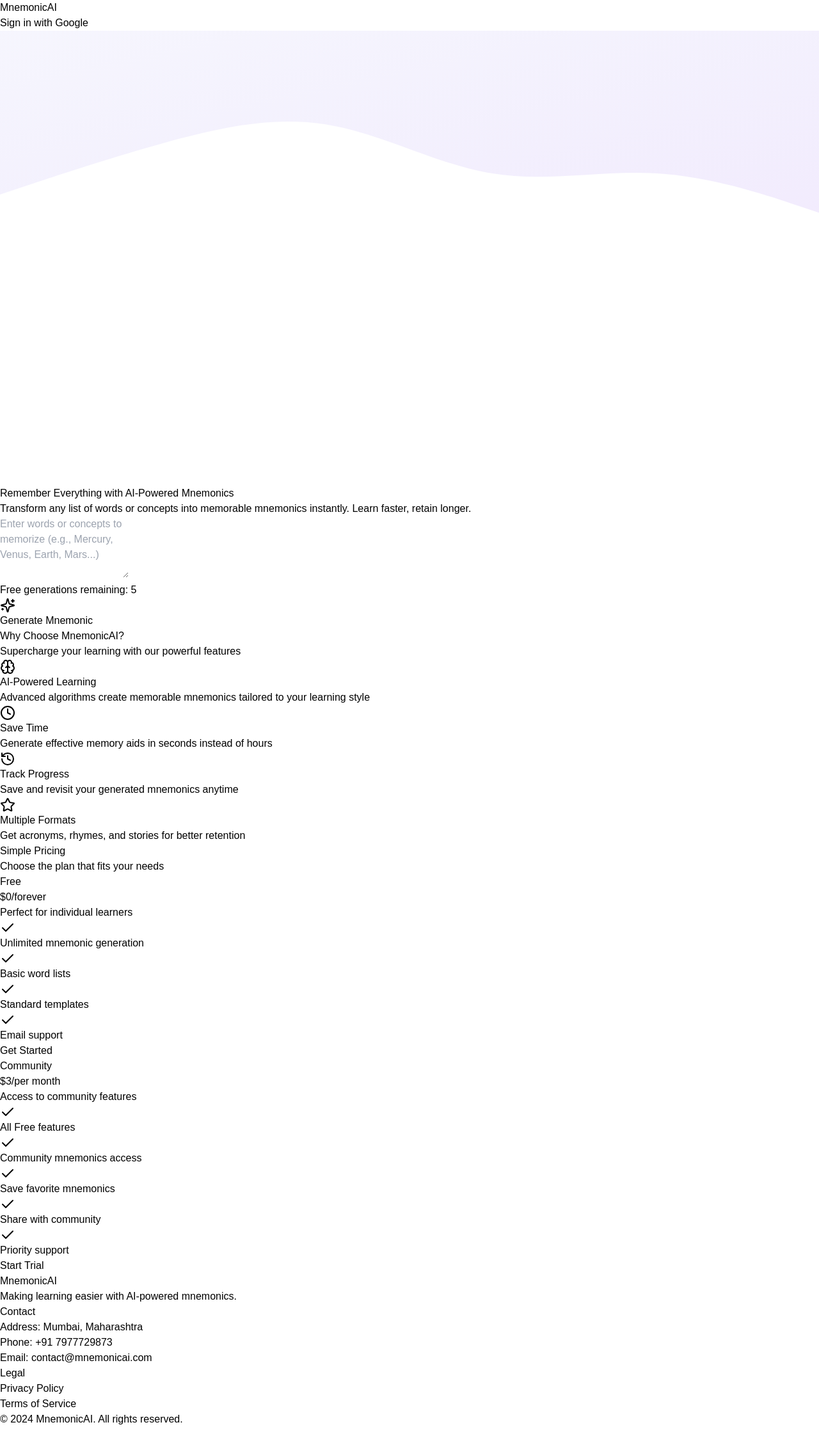
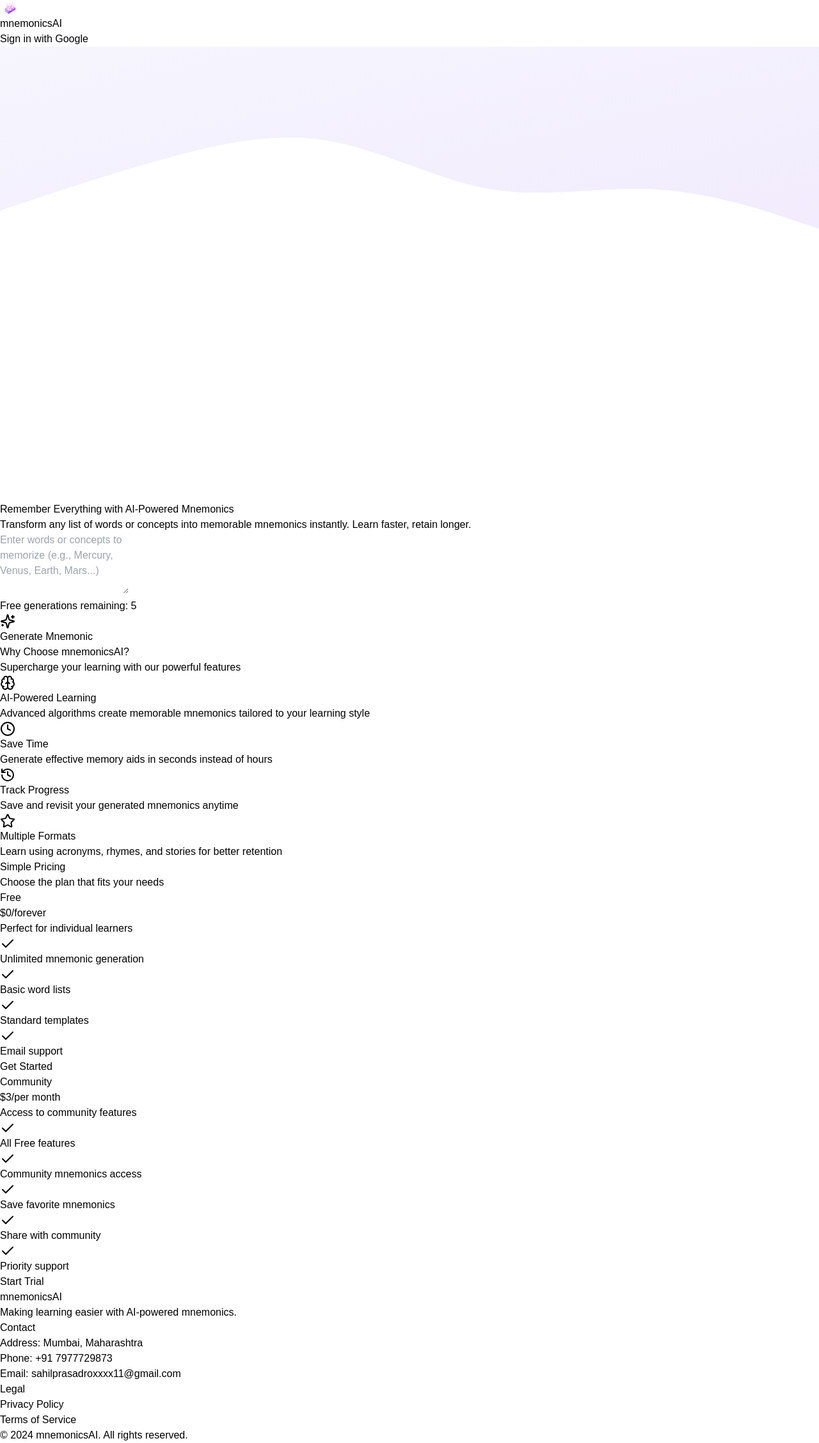
Before and after one commit to sailorworks/mnemonicsAi, a Next.js app: page / in a window 1280 px wide. Shown: the whole page at 64% size. Before the commit the page ends 2230 px from the top, so only its background shows below. Built offline with nearby package versions, Linux system fonts and the light colour scheme; no server answers.

Commit message:
made logo and changed the name now users can get unlimited response after login

```diff
--- a/src/app/components/FeatureCards.tsx
+++ b/src/app/components/FeatureCards.tsx
@@ -23,7 +23,8 @@ const features = [
   {
     icon: <Star className="w-6 h-6" />,
     title: "Multiple Formats",
-    description: "Get acronyms, rhymes, and stories for better retention",
+    description:
+      "Learn using acronyms, rhymes, and stories for better retention",
   },
 ];
 
@@ -33,7 +34,7 @@ const FeatureCards = () => {
       <div className="max-w-7xl mx-auto px-4 sm:px-6 lg:px-8">
         <div className="text-center mb-16">
           <h2 className="text-3xl font-bold text-gray-900">
-            Why Choose MnemonicAI?
+            Why Choose mnemonicsAI?
           </h2>
           <p className="mt-4 text-gray-600">
             Supercharge your learning with our powerful features
--- a/src/app/components/Footer.tsx
+++ b/src/app/components/Footer.tsx
@@ -9,7 +9,7 @@ const Footer = () => {
         <div className="grid grid-cols-1 md:grid-cols-3 gap-8">
           <div>
             <h3 className="text-white text-lg font-semibold mb-4">
-              MnemonicAI
+              mnemonicsAI
             </h3>
             <p className="text-gray-400">
               Making learning easier with AI-powered mnemonics.
@@ -20,7 +20,7 @@ const Footer = () => {
             <ul className="space-y-2">
               <li>Address: Mumbai, Maharashtra</li>
               <li>Phone: +91 7977729873</li>
-              <li>Email: contact@mnemonicai.com</li>
+              <li>Email: sahilprasadroxxxx11@gmail.com</li>
             </ul>
           </div>
           <div>
@@ -40,7 +40,7 @@ const Footer = () => {
           </div>
         </div>
         <div className="border-t border-gray-800 mt-8 pt-8 text-center">
-          <p>© 2024 MnemonicAI. All rights reserved.</p>
+          <p>© 2024 mnemonicsAI. All rights reserved.</p>
         </div>
       </div>
     </footer>
--- a/src/app/components/Header.tsx
+++ b/src/app/components/Header.tsx
@@ -5,6 +5,7 @@ import { supabase } from "../lib/supabase";
 import { useAuth } from "../contexts/AuthContext";
 import { User, ChevronDown } from "lucide-react";
 import Image from "next/image";
+import Link from "next/link";
 
 const Header = () => {
   const { user, loading, signOut } = useAuth();
@@ -41,15 +42,26 @@ const Header = () => {
     }
   };
 
+  const LogoSection = () => (
+    <Link href="/" className="flex items-center space-x-2">
+      <Image
+        src="/mnemonicsAi.svg"
+        alt="mnemonicsAI Logo"
+        width={32}
+        height={32}
+        className="w-8 h-8"
+      />
+      <span className="text-xl font-bold text-indigo-600">mnemonicsAI</span>
+    </Link>
+  );
+
   if (loading) {
     return (
       <nav className="border-b bg-white/50 backdrop-blur-sm fixed w-full z-10">
         <div className="max-w-7xl mx-auto px-4 sm:px-6 lg:px-8">
           <div className="flex justify-between h-16">
             <div className="flex items-center">
-              <span className="text-xl font-bold text-indigo-600">
-                MnemonicAI
-              </span>
+              <LogoSection />
             </div>
             <div className="flex items-center">
               <div className="animate-pulse bg-gray-200 h-8 w-24 rounded" />
@@ -65,9 +77,7 @@ const Header = () => {
       <div className="max-w-7xl mx-auto px-4 sm:px-6 lg:px-8">
         <div className="flex justify-between h-16">
           <div className="flex items-center">
-            <span className="text-xl font-bold text-indigo-600">
-              MnemonicAI
-            </span>
+            <LogoSection />
           </div>
           <div className="flex items-center">
             {user ? (
--- a/src/app/components/HeroSection.tsx
+++ b/src/app/components/HeroSection.tsx
@@ -13,6 +13,13 @@ const HeroSection = () => {
 
   const { user } = useAuth();
   const MAX_FREE_REQUESTS = 5;
+
+  useEffect(() => {
+    if (user) {
+      setRequestCount(0);
+      localStorage.removeItem("mnemonicRequestCount");
+    }
+  }, [user]);
 
   useEffect(() => {
     if (!user) {
@@ -121,10 +128,11 @@ const HeroSection = () => {
                 onChange={(e) => setInputWords(e.target.value)}
               />
 
-              {/* Request Counter */}
+              {!user && (
                 <div className="flex justify-between items-center text-sm text-gray-600">
                   <span>
-                  Free generations remaining: {MAX_FREE_REQUESTS - requestCount}
+                    Free generations remaining:{" "}
+                    {MAX_FREE_REQUESTS - requestCount}
                   </span>
                   <div className="flex gap-1">
                     {[...Array(MAX_FREE_REQUESTS)].map((_, i) => (
@@ -137,13 +145,14 @@ const HeroSection = () => {
                     ))}
                   </div>
                 </div>
+              )}
 
               <button
                 onClick={handleGenerate}
                 disabled={
                   isGenerating ||
                   !inputWords ||
-                  requestCount >= MAX_FREE_REQUESTS
+                  (!user && requestCount >= MAX_FREE_REQUESTS)
                 }
                 className="w-full py-3 bg-indigo-600 text-white rounded-lg hover:bg-indigo-700 disabled:opacity-50 disabled:cursor-not-allowed flex items-center justify-center"
               >
--- a/src/app/layout.tsx
+++ b/src/app/layout.tsx
@@ -32,6 +32,14 @@ export const metadata: Metadata = {
   },
   description:
     "A tool that helps you learn everything with a help of Ai by generating mnemonics for a complex list of words for free.",
+  icons: {
+    icon: [
+      { url: "/mnemonicsAi.svg", sizes: "32x32" },
+      { url: "/mnemonicsAi.svg", sizes: "16x16" },
+    ],
+
+    shortcut: [{ url: "/favicon.ico" }],
+  },
 };
 
 export default function RootLayout({
```
Also changed, not shown: public/mnemonicsAi.svg (added). Lines whose indentation alone changed are shown as unchanged.
